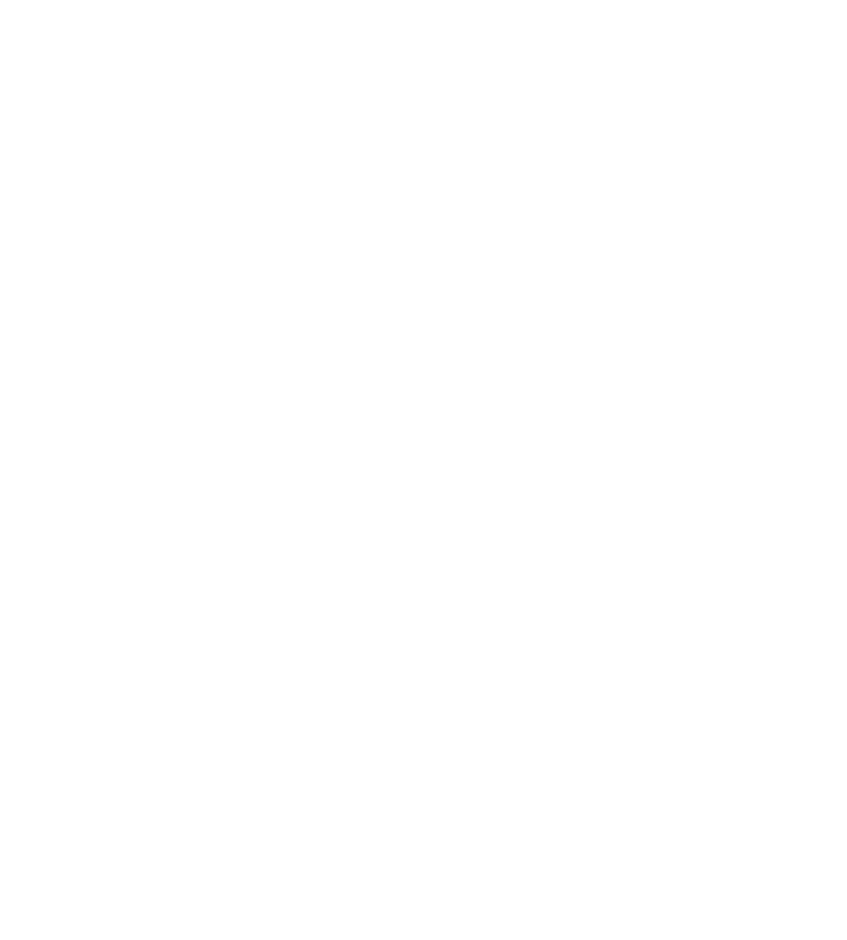
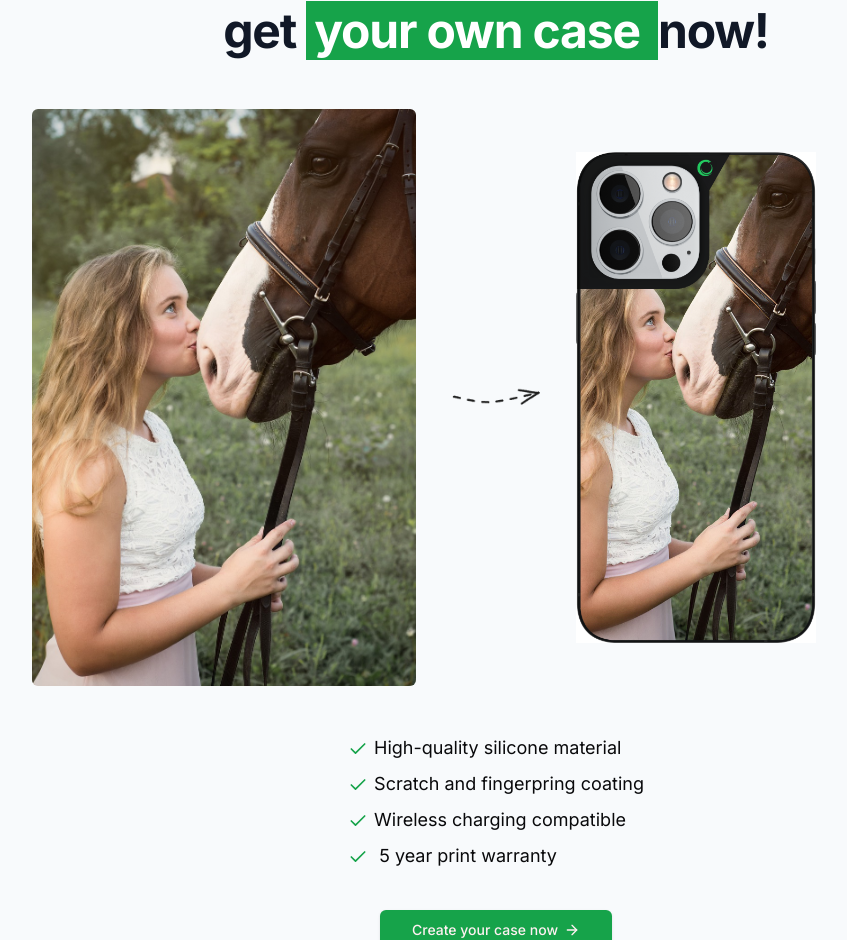
Before and after one commit to arthurnacious/casecobra, a Next.js app: page / in a window 1280 px wide. Shown: the part 2735-3675 px from the top of the page, without its empty margins (144-991 px from the left). Before the commit the page ends 2572 px from the top, so only its background shows below. Built offline with nearby package versions, Linux system fonts and the light colour scheme; no server answers.

Commit message:
finalised home page

```diff
--- a/src/app/page.tsx
+++ b/src/app/page.tsx
@@ -2,8 +2,10 @@
 import MaxWidthWrapper from "@/components/max-width-wrapper";
 import Phone from "@/components/phone";
 import Reviews from "@/components/reviews";
-import { Check, Star, Verified } from "lucide-react";
+import { buttonVariants } from "@/components/ui/button";
+import { ArrowRight, Check, Star, Verified } from "lucide-react";
 import Image from "next/image";
+import Link from "next/link";
 
 export default function Home() {
   return (
@@ -226,6 +228,73 @@
           <Reviews />
         </div>
       </section>
+
+      <section>
+        <MaxWidthWrapper className="py-24">
+          <div className="mb-12 px-6 lg:lg:px-8">
+            <div className="mx-auto max-w-2xl sm:text-center">
+              <h2 className="order-1 mt-2 tracking-tight text-center text-balance !leading-tight font-bold text-5xl md:text-5xl text-gray-900">
+                Upload your photo and get{" "}
+                <span className="relative px-2 bg-green-600 text-white">
+                  your own case{" "}
+                </span>{" "}
+                now!
+              </h2>
+            </div>
+          </div>
+
+          <div className="mx-auto max-w-6xl px-6 lg:px-8">
+            <div className="relative flex flex-col items-center md:grid grid-cols-2 gap-40">
+              <Image
+                src="/arrow.png"
+                width={100}
+                height={100}
+                alt="arrow"
+                className="absolute top-[25rem] md:top-1/2 -translate-y-1/2 z-10 left-1/2 -translate-x-1/2 rotate-90 md:rotate-0"
+              />
+              <div className="relative h-80 md:h-full w-full md:justify-self-end max-w-sm rounded-xl bg-gray-100/5 ring-inset ring-gray-900/10 lg:rounded-2xl">
+                <Image
+                  src="/horse.jpg"
+                  width={350}
+                  height={500}
+                  alt="Horse"
+                  className="rounded-md object-cover bg-white shgadow-2xl ring-1 ring-gray-100/10 h-full w-full"
+                />
+              </div>
+              <Phone className="w-60" imgSrc="/horse_phone.jpg" />
+            </div>
+          </div>
+          <ul className="mx-auto mt-12 max-w-prose sm:text-lg space-y-2 w-fit">
+            <li className="w-fit">
+              <Check className="h-5 w-5 text-green-600 inline mr-1.5" />
+              High-quality silicone material
+            </li>
+            <li className="w-fit">
+              <Check className="h-5 w-5 text-green-600 inline mr-1.5" />
+              Scratch and fingerpring coating
+            </li>
+            <li className="w-fit">
+              <Check className="h-5 w-5 text-green-600 inline mr-1.5" />
+              Wireless charging compatible
+            </li>
+            <li className="w-fit">
+              <Check className="h-5 w-5 text-green-600 inline mr-1.5" /> 5 year
+              print warranty
+            </li>
+            <div className="flex justify-center">
+              <Link
+                href="/configure/upload"
+                className={buttonVariants({
+                  size: "lg",
+                  className: "mx-auto mt-8",
+                })}
+              >
+                Create your case now <ArrowRight className="h-4 w-4 ml-1.5" />
+              </Link>
+            </div>
+          </ul>
+        </MaxWidthWrapper>
+      </section>
     </div>
   );
 }
```
